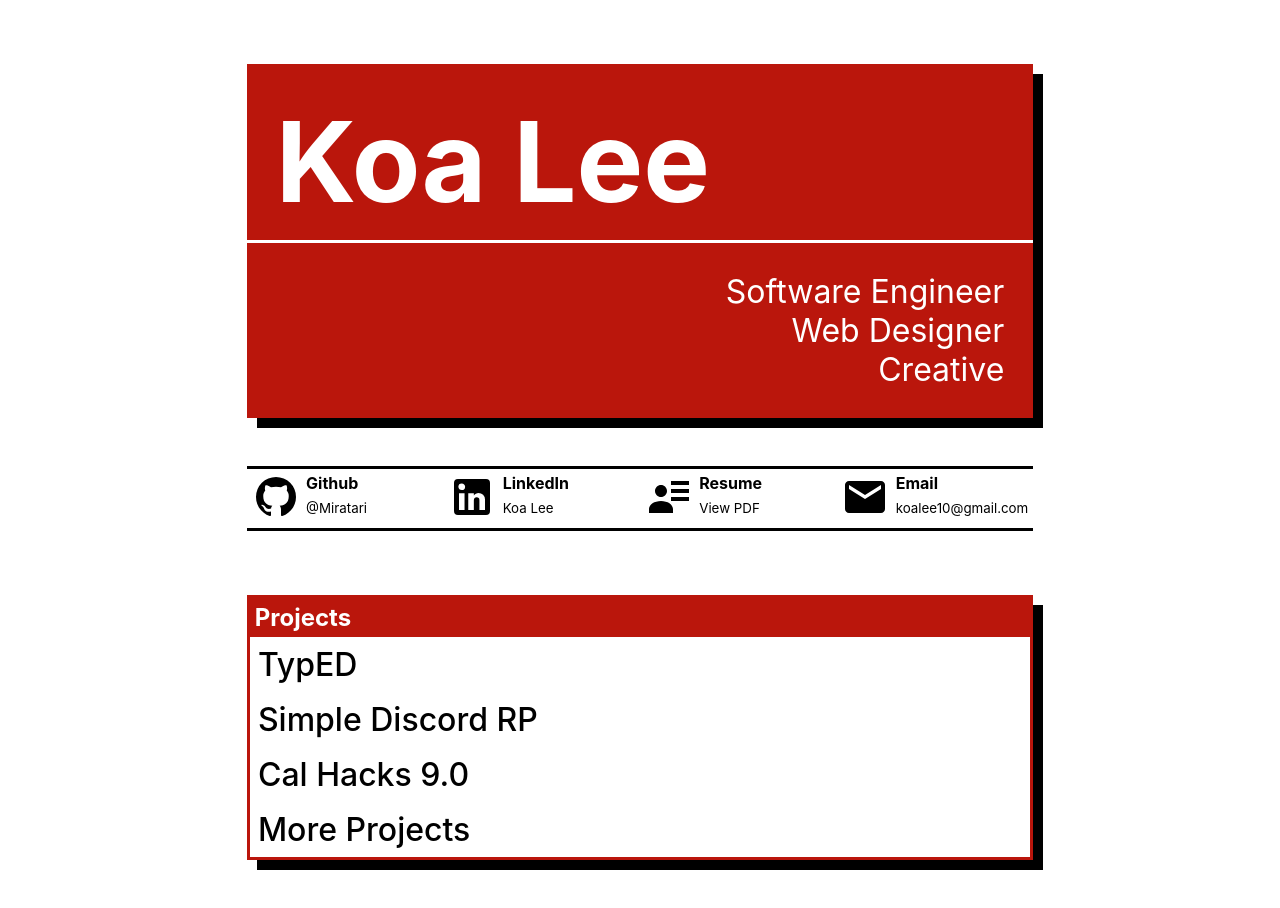
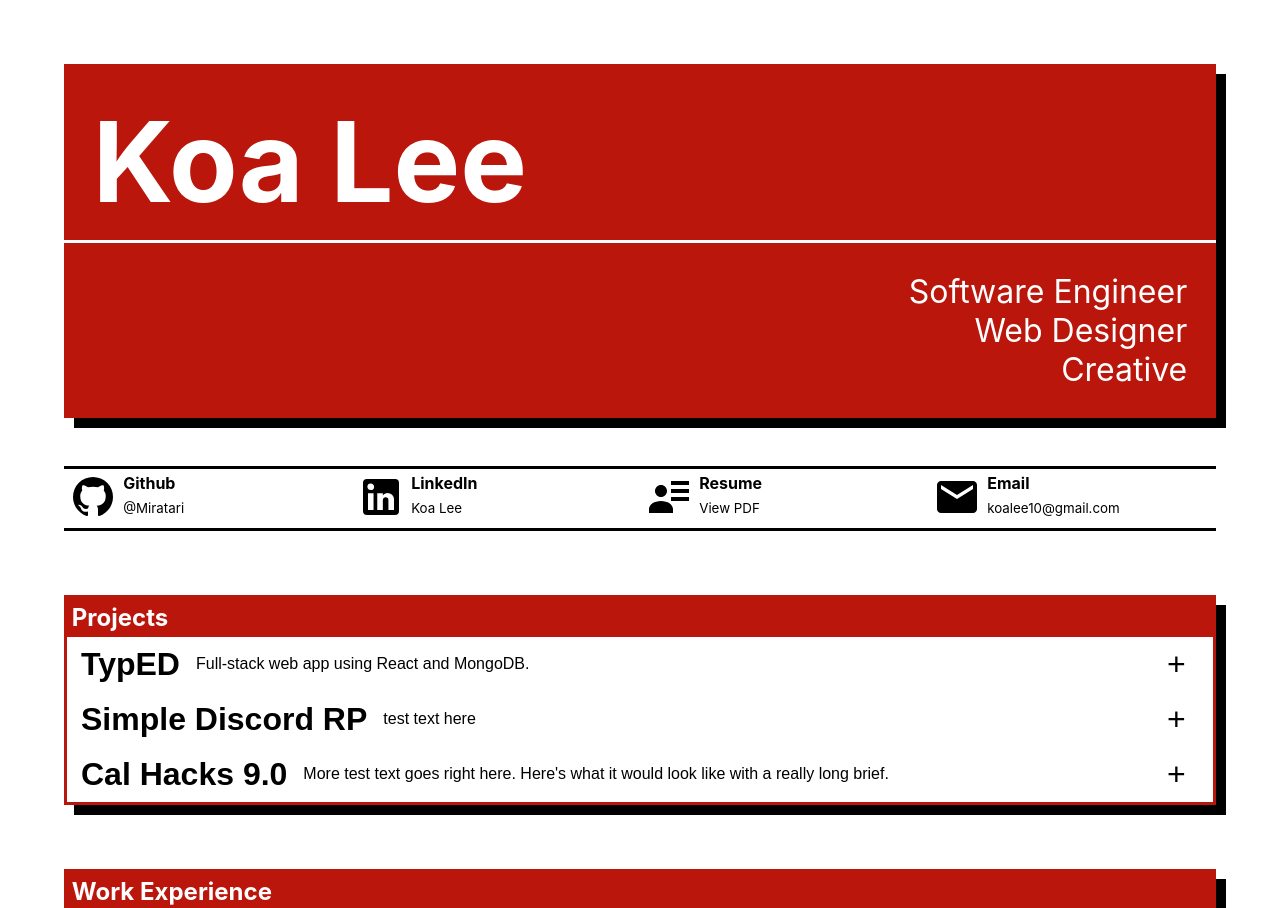
Before and after one commit to Miratari/personal-website, a React (Create React App) app in the folder client/: page / in a window 1280 px wide. Shown: the top 908 px of the page. Built offline with nearby package versions, Linux system fonts and the light colour scheme.

Commit message:
added reactive formatting for collapsed projects sections.

```diff
--- a/client/src/App.css
+++ b/client/src/App.css
@@ -86,8 +86,6 @@ section header {
   font-weight: bold;
   font-size: 1.5rem;
   padding: 0.3rem;
-  /* padding-bottom: 0.7rem; */
-  /* padding-right: 5rem; */
   margin: 0px;
   /* max-width: 99vw;
   min-width: 70vw; */
@@ -149,14 +147,49 @@ section header {
 .project {
   padding: 0.5rem;
   transition: 150ms;
+  cursor: pointer;
 }
 
-.project:hover {
+.project-preview {
+  text-align: left;
+  background-color: transparent;
+  display: grid;
+  gap: 1rem;
+  width: 100%;
+  grid-template-columns: auto minmax(auto, 100vw) auto;
+  grid-template-areas: "title brief arrow";
+  align-items: center;
+}
+@media (max-width: 45em) {
+  .project-preview {
+    grid-template-columns: auto 1rem;
+    grid-template-areas: "title arrow" "brief brief";
+  }
+}
+
+.active, .project:hover {
   background-color: var(--hover-color);
 }
 
-.project h2 {
+.project-preview h2 {
   margin: 0px;
   font-size: 2rem;
-  font-weight: 450;
+  font-weight: bold;
+  width: auto;
 }
+
+.project-preview h3 {
+  margin: 0px;
+  font-size: 1rem;
+  font-weight: lighter;
+  overflow: hidden;
+  text-wrap-mode: nowrap;
+  text-overflow: ellipsis;
+}
+
+.project-preview h4 {
+  font-size: 2rem;
+  font-weight: lighter;
+  margin: 0px;
+  width: 2rem;
+}
--- a/client/src/App.js
+++ b/client/src/App.js
@@ -20,7 +20,14 @@ function Contact({ icon, text, subtext, href }) {
 function Project({ title, tags, brief, description }) {
   return (
     <div className="project">
-      <h2>{title}</h2>
+      <button type="button" className="project-preview">
+        <h2 style={{gridArea: "title"}}>{title}</h2>
+        <h3 style={{gridArea: "brief"}}>{brief}</h3>
+        <h4 style={{gridArea: "arrow"}}>+</h4>
+      </button>
+      <div className="project-content">
+
+      </div>
     </div>
   );
 }
@@ -66,13 +73,13 @@ function App() {
         </header>
         <Project
           title="TypED"
-          brief="Full-stack web application using React and MongoDB."/>
+          brief="Full-stack web app using React and MongoDB."/>
         <Project
-          title="Simple Discord RP"/>
+          title="Simple Discord RP"
+          brief="test text here"/>
         <Project
-          title="Cal Hacks 9.0"/>
-        <Project
-          title="More Projects"/>
+          title="Cal Hacks 9.0"
+          brief="More test text goes right here. Here's what it would look like with a really long brief."/>
       </section>
 
       <section>
@@ -80,7 +87,7 @@ function App() {
           Work Experience
         </header>
         <Project
-          title="AWS Intern"
+          title="SDE Intern, AWS"
           brief=""/>
         <Project
           title="Freelance Web Dev"
@@ -92,11 +99,13 @@ function App() {
         <header>
           Other Creative Works
         </header>
-        another section
+        <Project
+          title="TIO @ Berkeley"
+          brief=""/>
       </section>
 
       <footer>
-        Designed and coded by a human.
+        Designed and coded by myself, not robots.
       </footer>
     </div>
   );
```
